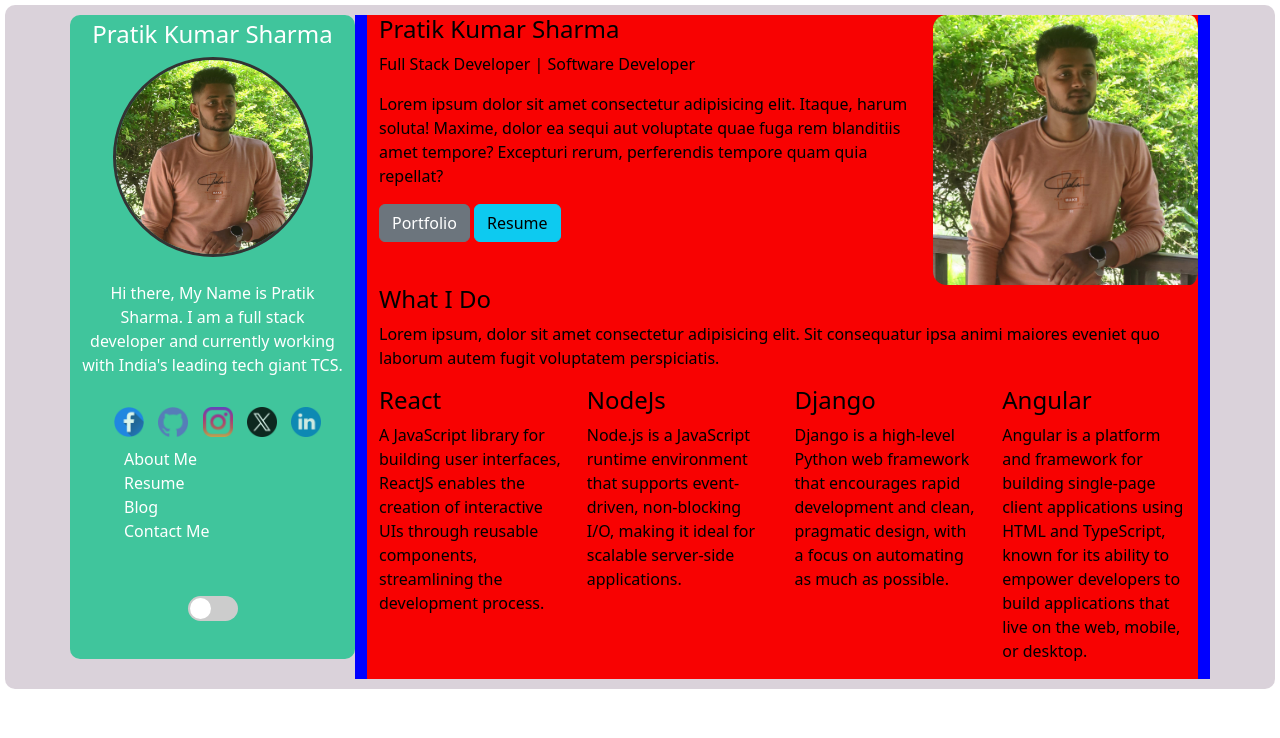
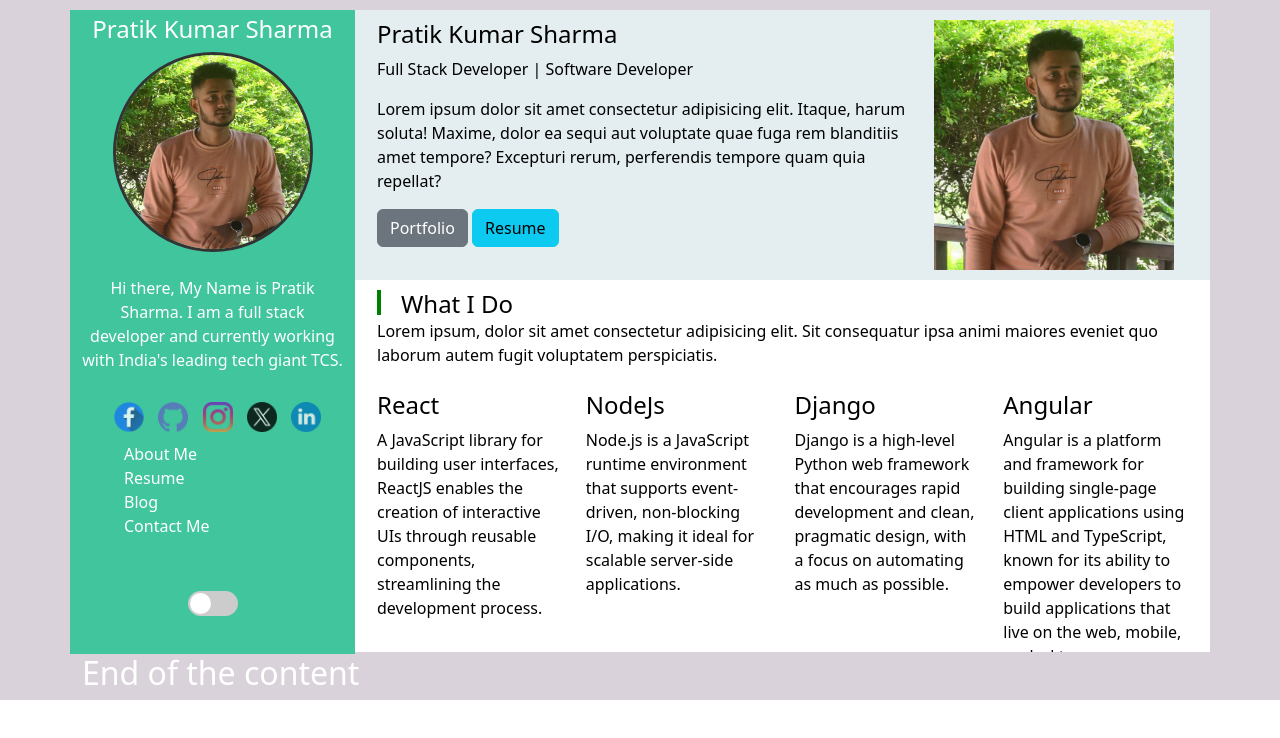
Before and after one commit to thekingmass/MyPortfolio, a plain HTML site: page index.html in a window 1280 px wide. Drawn offline with nearby package versions, Linux system fonts and the light colour scheme.

Commit message:
Update to the design

```diff
--- a/index.html
+++ b/index.html
@@ -13,14 +13,13 @@
 
     <div class="mainBody">
 
-
             <div class="container">
                 <div class="row mainrow">
                     <div class=" col-sm-3 col-lg-3 col-md-3 leftPart">
                         <h4 style="text-align: center; margin-top: 5px;">Pratik Kumar Sharma</h4>
 
                         <div class="profileImage">
-                            <img class="" src="images/profilePhoto.jpeg" alt="profile image">
+                            <img class="img-responsive" src="images/profilePhoto.jpeg" alt="profile image">
                         </div>
 
                         <div class="aboutText mt-4">
@@ -58,7 +57,6 @@
                     </div> <!-- left part close-->
 
                     <div class=" col-md-9 col-sm-9 col-lg-9 rightPart">
-                        <div class="container secondContainer">
                         <div class="row mydetails">
                             <div class="col-md-8 col-sm-8 col-lg-8 details">
                                 <h4 style="text-align: left;">Pratik Kumar Sharma</h4>
@@ -70,14 +68,19 @@
                                     <button type="button" class="btn btn-info">Resume</button>
                                 </div>
                             </div>
-                            <div class="col-md-4 col-sm-4 col-lg-4 profilePhoto">
-                                <img src="images/profilePhoto.jpeg" alt="">
+
+                            <div class=" col-md-4 col-sm-4 col-lg-4 profilePhoto">
+                                <img class="img-responsive" src="images/profilePhoto.jpeg" alt="">
                             </div>
+
                         </div>
 
                         <div class="row more-info">
                             <div class="col-md-12 col-sm-12 col-lg-12">
-                                <h4>What I Do</h4>
+                                <div class="vertical-line">
+                                    <h4>What I Do</h4>
+                                </div>
+
                                 <p>Lorem ipsum, dolor sit amet consectetur adipisicing elit. Sit consequatur ipsa animi maiores eveniet quo laborum autem fugit voluptatem perspiciatis.</p>
                             </div>
 
@@ -98,11 +101,19 @@
                                 <p>Angular is a platform and framework for building single-page client applications using HTML and TypeScript, known for its ability to empower developers to build applications that live on the web, mobile, or desktop. </p>
                             </div>
                         </div>
-                    </div>
 
                     </div>  <!-- right part close-->
                 </div> <!-- row closed -->
         </div> <!-- content div close-->
+
+
+        <div class="container">
+            <div class="row">
+                <div class="col-sm-">
+                    <h2>End of the content</h2>
+                </div>
+            </div>
+        </div>
 
     </div> <!-- Main body close-->
     <!-- Jquery CDN -->
--- a/style.css
+++ b/style.css
@@ -1,19 +1,29 @@
+/* Media query for tablets */
+@media (min-width: 768px) {
+  .div-class {
+    max-width: 500px; /* Adjust width for larger devices */
+  }
+}
+
+/* Media query for desktops */
+@media (min-width: 992px) {
+  .div-class {
+    max-width: 800px; /* Adjust width for larger devices */
+  }
+}
+
 .mainBody {
     -webkit-backdrop-filter: blur(10px);
     backdrop-filter: blur(10px);
     background-color: rgba(207, 197, 207, 0.767);
-    margin: 5px;
-    padding: 10px;
+    padding-top: 10px;
     color: white;
-    border-radius: 10px;
   }
 
   .container .mainrow{
     height: 100%;
-    /* background-color: blueviolet; */
-  }
-
-  .content{
+    /* position: relative;
+    z-index: 100; */
     border-radius: 10px;
   }
 
@@ -22,7 +32,7 @@
  .leftPart{
     background-color: rgb(64, 197  , 156) ;
     height: 100%;
-    border-radius: 10px;
+    /* border-radius: 10px; */
   }
   .profileImage img {
     /* Add your styles here */
@@ -83,34 +93,46 @@ ul li a:hover{
 /* Righpart CSS */
 
   .rightPart{
-    background-color: blue;
+    background-color: rgb(240, 240, 243);
     color: rgb(0, 0, 0);
     height: 100%;
     /* border-radius: 10px; */
   }
 
-  .rightPart div{
+  /* .rightPart div{
     background-color: rgb(248, 2, 2);
     height: 100%;
-  }
+  } */
 
-/* .rightPart div .mydetails{
-    background-color: rgb(237, 242, 243);
+.rightPart .mydetails{
+    background-color: rgb(228, 238, 240);
     padding: 10px;
     height: auto;
 
 }
-*/
-.rightPart div .mydetails .profilePhoto img{
-    height: 270px;
-    width: 270px;
-    border-radius: 5%;
-    padding-right: 5px;
+
+.rightPart .mydetails .profilePhoto img{
+    height: 250px;
+    width: 250px;
+    /* border-radius: 5%; */
+    padding-right: 10px;
 }
-/*
-.rightPart .container-fluid .more-info{
+
+.rightPart .more-info{
     background-color: rgb(255, 255, 255);
-    height: 100%;
+    height: 372px;
     padding: 10px;
-    font-size: small;
-} */
+    font-size:medium;
+    overflow: auto;
+}
+
+.vertical-line {
+  border-left: 4px solid green; /* This creates the vertical line */
+  height: 25%; /* Adjust the height as needed */
+  display: inline-block; /* Allows the line to sit next to your text */
+  margin-right: 10px; /* Provides some space between the line and the text */
+}
+
+.vertical-line h4{
+  margin-left: 20px;
+}
```
